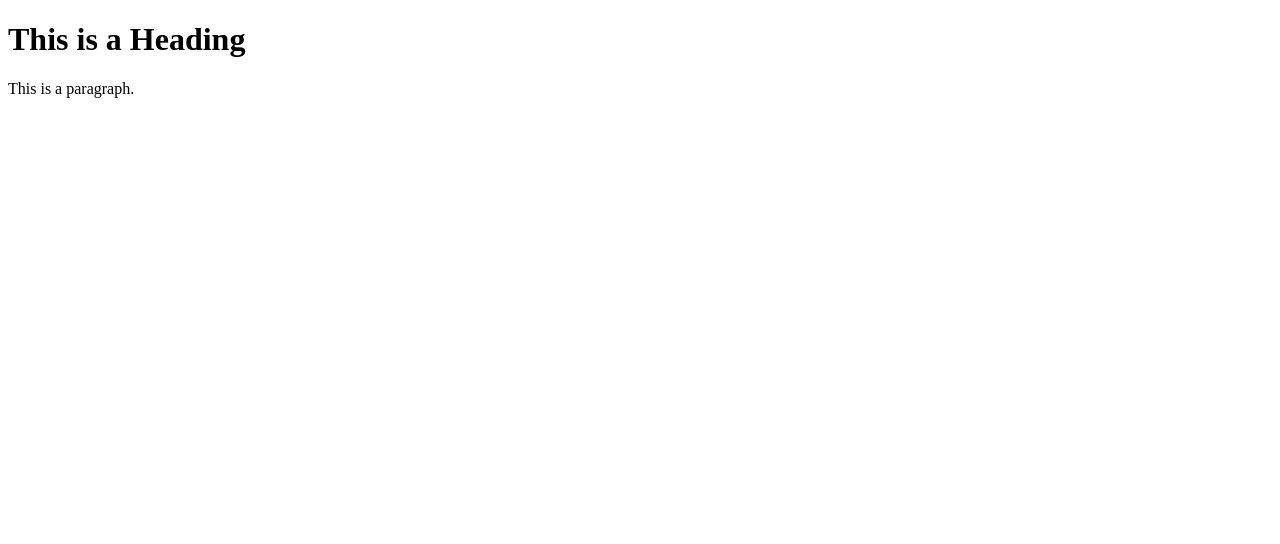
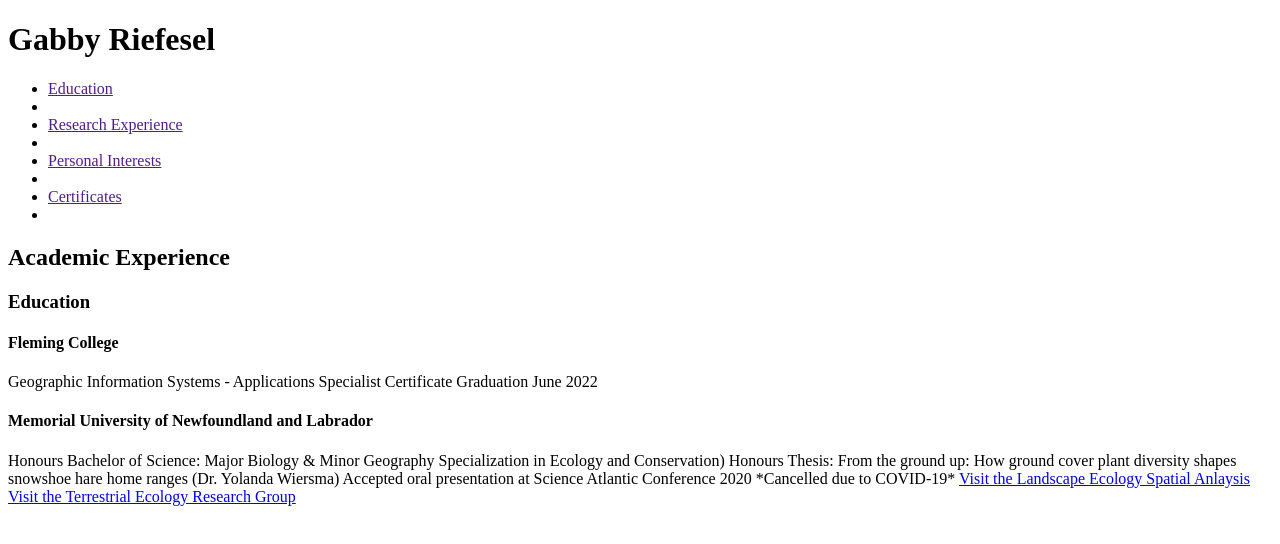
Before and after one commit to Riefesel/Riefesel.github.io, a plain HTML site: page index.html in a window 1280 px wide. Drawn offline with Linux system fonts and the light colour scheme.

Commit message:
Update index.html

```diff
--- a/index.html
+++ b/index.html
@@ -1,12 +1,48 @@
 <!DOCTYPE html>
 <html>
 <head>
-<title>Page Title</title>
+<title> Geom101 Assignment 2 </title>
 </head>
 <body>
+<header>
+<h1> Gabby Riefesel
+</h1>
+</header>
 
-<h1>This is a Heading</h1>
-<p>This is a paragraph.</p>
+<section>
+	<nav>
+		<ul>
+		<li><a href = >Education</a><li>
+		<li><a href = >Research Experience</a><li>
+		<li><a href =>Personal Interests</a><li>
+		<li><a href=>Certificates</a><li>
+		</ul>
+	</nav>
 
+	<article>
+		<h2> Academic Experience </h2>
+		<h3> Education
+		<h4>
+		Fleming College
+		</h4>
+		<p>
+		Geographic Information Systems - Applications Specialist Certificate
+		Graduation June 2022
+		</P>
+
+		<h4>
+		Memorial University of Newfoundland and Labrador
+		</h4>
+		<p>
+		Honours Bachelor of Science: Major Biology & Minor Geography
+		Specialization in Ecology and Conservation)
+
+		Honours Thesis:
+		From the ground up: How ground cover plant diversity shapes snowshoe hare home ranges (Dr. Yolanda Wiersma)
+		Accepted oral presentation at Science Atlantic Conference 2020 *Cancelled due to COVID-19*
+		<a href = "https://nllandscapeecology.com/students/" target="_blank"> Visit the Landscape Ecology Spatial Anlaysis </a>
+		<a href = "https://terrestrialecologyresearchgroup.weebly.com/terg-members.html"target="_blank"> Visit the Terrestrial Ecology Research Group </a>
+		</p>
+	</article>
 </body>
 </html>
```
